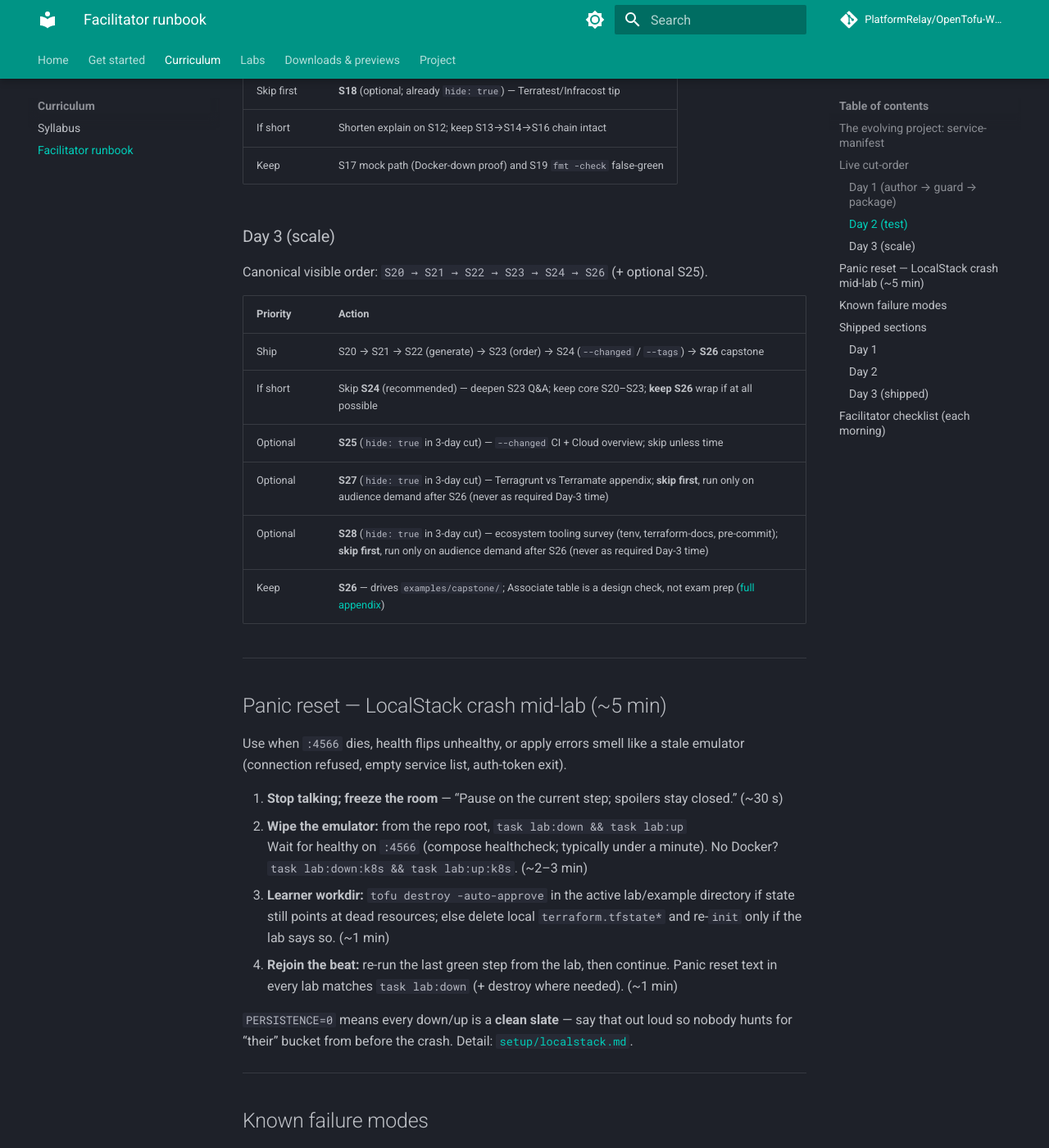
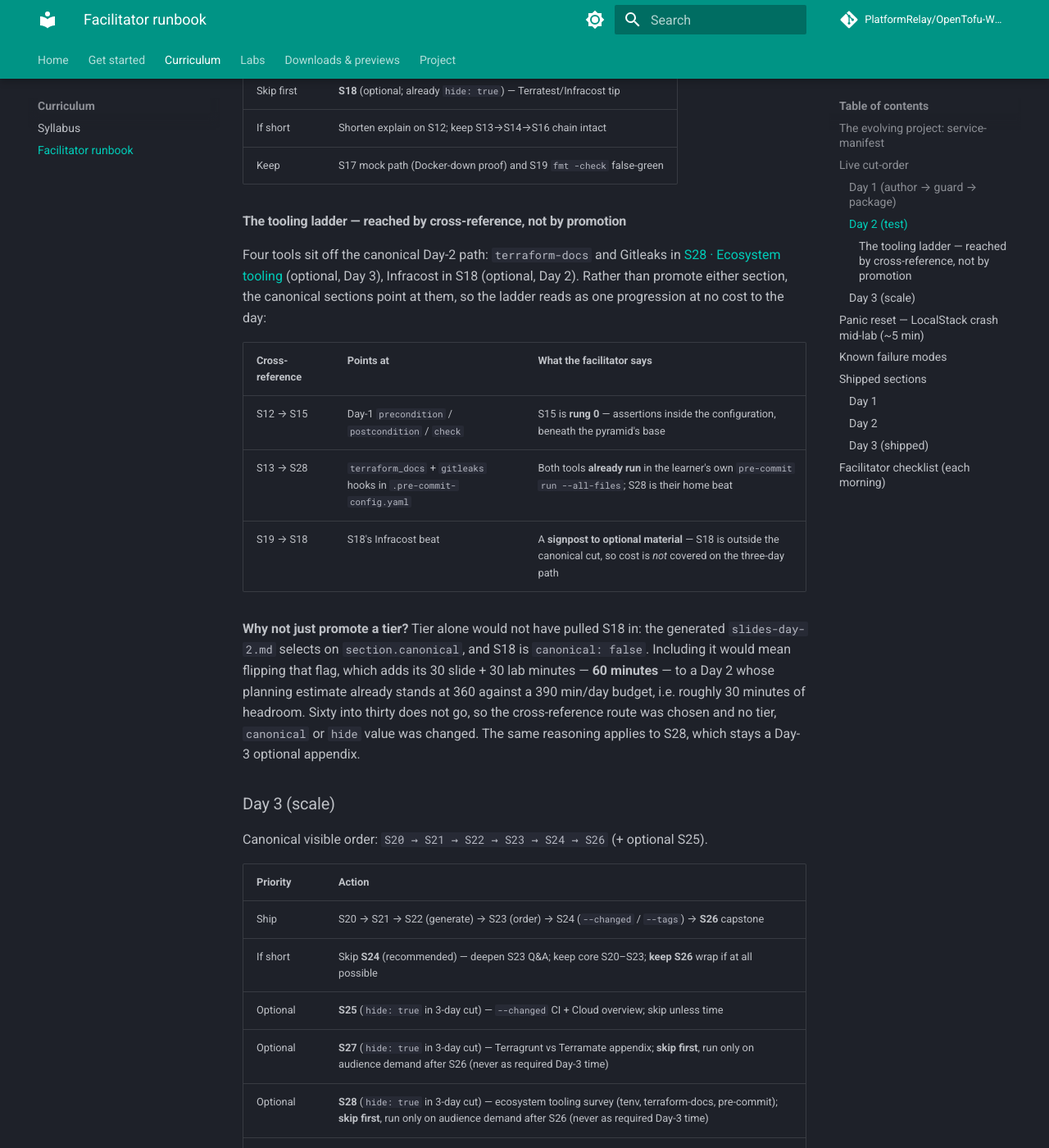
Before and after one commit to PlatformRelay/OpenTofu-Workshop, an MkDocs documentation site: the page built from docs/facilitator-runbook.md, in a window 1280 px wide and 1400 px high, scrolled down 5065 px. Shown: the whole window at 82% size. Built offline with MkDocs 1.6.1 and Material for MkDocs 9.7.7, drawn with Linux system fonts in a browser that asks for light colours; comment, search, counter and statistics services are not loaded.

Commit message:
:memo: docs(deck): make the tooling ladder legible by cross-reference
Gitleaks, terraform-docs and Infracost live only in optional sections
(S28 is optional/hide, S18 is canonical:false), so a canonical-cut
learner meets none of them by name. Rather than promote a tier, the
canonical ladder now points at them:

- S12 names S15 as rung 0 — Day-1 precondition/postcondition/check are
  assertions inside the configuration, beneath the pyramid's base.
- S13 names terraform-docs and Gitleaks as already running in the
  learner's own `pre-commit run --all-files`, via the checked-in
  terraform_docs and gitleaks hooks, and sends them to S28.
- S19 signposts S18's Infracost beat as optional material, stating
  plainly that S18 is outside the canonical cut so cost is not covered.

S28 gains the matching inbound sentence. The runbook records why the
cross-reference route was chosen over promotion: including S18 would
mean flipping canonical:false, adding 30 slide + 30 lab = 60 minutes to
a Day 2 already estimated at 360 against a 390 min/day budget.

No tier, canonical or hide value changes, so no timing changes and no
syllabus update is due.

```diff
--- a/docs/facilitator-runbook.md
+++ b/docs/facilitator-runbook.md
@@ -174,6 +174,29 @@
 | If short | Shorten explain on S12; keep S13→S14→S16 chain intact |
 | Keep | S17 mock path (Docker-down proof) and S19 `fmt -check` false-green |
 
+#### The tooling ladder — reached by cross-reference, not by promotion
+
+Four tools sit off the canonical Day-2 path: `terraform-docs` and Gitleaks in
+[S28 · Ecosystem tooling](../pages/S28-ecosystem-tooling/index.md) (optional,
+Day 3), Infracost in S18 (optional, Day 2). Rather than promote either section,
+the canonical sections point at them, so the ladder reads as one progression at
+no cost to the day:
+
+| Cross-reference | Points at | What the facilitator says |
+| --- | --- | --- |
+| S12 → S15 | Day-1 `precondition` / `postcondition` / `check` | S15 is **rung 0** — assertions inside the configuration, beneath the pyramid's base |
+| S13 → S28 | `terraform_docs` + `gitleaks` hooks in `.pre-commit-config.yaml` | Both tools **already run** in the learner's own `pre-commit run --all-files`; S28 is their home beat |
+| S19 → S18 | S18's Infracost beat | A **signpost to optional material** — S18 is outside the canonical cut, so cost is *not* covered on the three-day path |
+
+**Why not just promote a tier?** Tier alone would not have pulled S18 in: the
+generated `slides-day-2.md` selects on `section.canonical`, and S18 is
+`canonical: false`. Including it would mean flipping that flag, which adds its
+30 slide + 30 lab minutes — **60 minutes** — to a Day 2 whose planning estimate
+already stands at 360 against a 390 min/day budget, i.e. roughly 30 minutes of
+headroom. Sixty into thirty does not go, so the cross-reference route was chosen
+and no tier, `canonical` or `hide` value was changed. The same reasoning applies
+to S28, which stays a Day-3 optional appendix.
+
 ### Day 3 (scale)
 
 Canonical visible order: `S20 → S21 → S22 → S23 → S24 → S26` (+ optional S25).
```
Also changed, not shown: pages/S12-testing-pyramid/index.md (+9 -0 lines), pages/S13-static-analysis/index.md (+11 -1 lines), pages/S19-testing-cicd/index.md (+9 -0 lines), pages/S28-ecosystem-tooling/index.md (+3 -1 lines).
